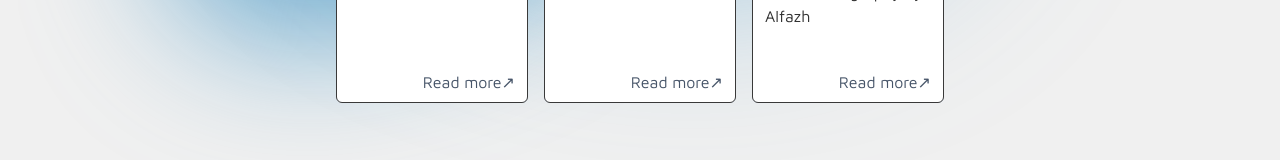
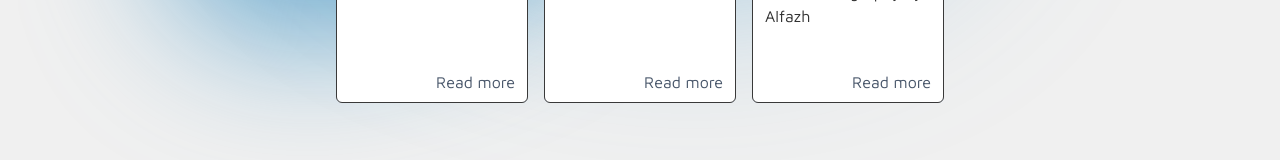
Before and after one commit to alfazh123/Alfazh, a Next.js app: page / in a window 1280 px wide. Shown: the part 1763-1923 px from the top of the page. Built offline with nearby package versions, Linux system fonts and the light colour scheme.

Commit message:
fix  some typo

```diff
--- a/app/components/blog/tags.tsx
+++ b/app/components/blog/tags.tsx
@@ -56,7 +56,7 @@ export default function SearchTag(
                             'bg-slate200 border-slate900 hover:bg-slate300 text-black', // color component in light theme
                             'dark:bg-slate900 dark:hover:bg-slate800 dark:border-slate200 dark:text-white' // color component in dark theme
                         )}>
-                            <span className="pr-2 border-dotted border-r-2 border-slate700 mr-2">{isExists(tag) ? <>x</> : <>+</> }</span><span className="text-sm">{tag}</span>
+                            <span className="pr-2 border-r-2 border-slate400 mr-2">{isExists(tag) ? <>x</> : <>+</> }</span><span className="text-sm">{tag}</span>
                         </label>
 
                         <input key={id} type="checkbox" className={`hidden right-0 -z-10 left-0 w-full h-6 px-2`} name={tag} value={tag} id={tag}
--- a/app/components/card-hobby.tsx
+++ b/app/components/card-hobby.tsx
@@ -31,7 +31,7 @@ export default function CardHobby({
                         <p className="text-gray-500">{description}</p>
                     </>
                 </div>
-                <p className="flex mx-3 my-2 text-slate600 dark:text-slate200 group-hover:underline justify-end content-end after:content-['_↗']">
+                <p className="flex mx-3 my-2 text-slate600 dark:text-slate200 group-hover:underline justify-end content-end">
                     Read more
                 </p>
             </Link>
--- a/app/posts/membuat-blog-dengan-mdx-dan-nextjs.mdx
+++ b/app/posts/membuat-blog-dengan-mdx-dan-nextjs.mdx
@@ -270,7 +270,7 @@ Langkah selanjutnya ialah menambahkan class <span className="italic font-extrabo
 
 Dari hasil diatas masih banyak yang bisa di kembangkan lagi sesuai kebutuhan masing-masing, seperti menambahkan navigasi, menambahkan style, atau menambahkan fitur lainnya.
 
-## Referensi
+# Referensi
 - [Next.js MDX configuration](https://nextjs.org/docs/pages/building-your-application/configuring/mdx)
 - [Tailwind typography](https://tailwindcss.com/blog/tailwindcss-typography)
 - [MDX Documentation](https://mdxjs.com/)
```
